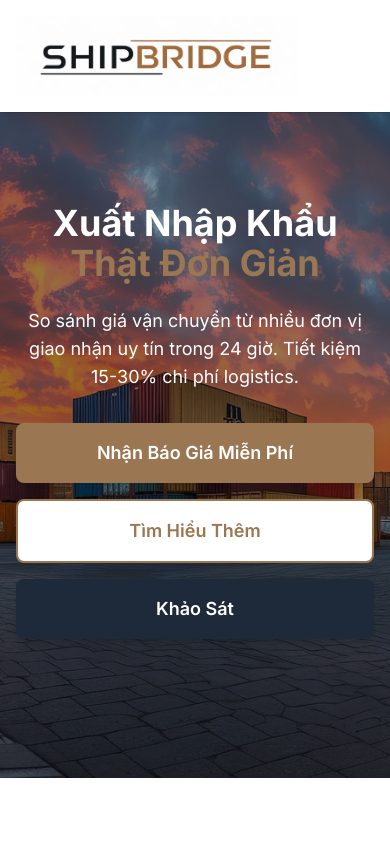
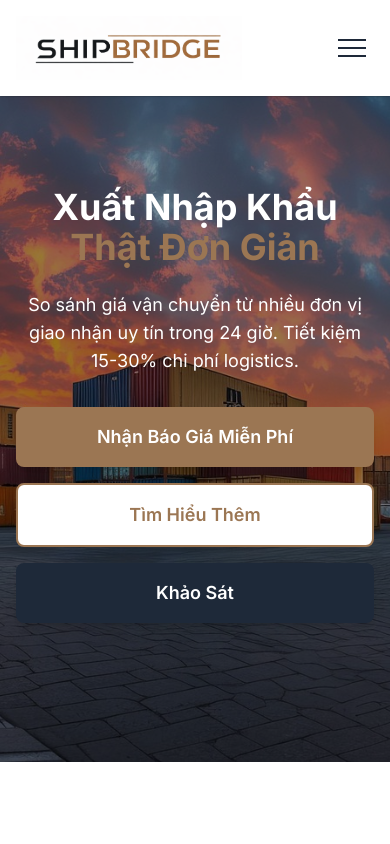
Before and after one commit to minhvu0510/shipbridgevn, a Next.js app: page / in a window 390 px wide. Shown: the top 844 px of the page. Built offline with nearby package versions, Linux system fonts and the light colour scheme.

Commit message:
Add mobile menu

```diff
--- a/app/page.js
+++ b/app/page.js
@@ -5,6 +5,7 @@ import { useState } from "react";
 
 export default function Home() {
   const [lang, setLang] = useState("vi");
+  const [mobileMenuOpen, setMobileMenuOpen] = useState(false);
   const [shipmentType, setShipmentType] = useState("export");
   const [formData, setFormData] = useState({
     name: "",
@@ -213,6 +214,8 @@ ${lang === "vi" ? "Ghi chú" : "Notes"}: ${formData.notes}
 
   const content = t[lang];
 
+  const closeMobileMenu = () => setMobileMenuOpen(false);
+
   return (
     <div className="min-h-screen bg-white text-gray-900">
 
@@ -224,10 +227,11 @@ ${lang === "vi" ? "Ghi chú" : "Notes"}: ${formData.notes}
               alt="ShipBridge"
               width={400}
               height={100}
-              className="h-20 w-auto"
+              className="h-16 sm:h-20 w-auto"
             />
           </div>
 
+          {/* Desktop Menu */}
           <div className="hidden md:flex items-center gap-8 font-medium text-gray-700">
             <a href="#home" className="hover:text-[#9B7653]">{content.nav.home}</a>
             <a href="#features" className="hover:text-[#9B7653]">{content.nav.features}</a>
@@ -245,7 +249,42 @@ ${lang === "vi" ? "Ghi chú" : "Notes"}: ${formData.notes}
 
             <a href="#quote" className="bg-[#9B7653] text-white px-6 py-2 rounded-lg hover:bg-[#8B6643]">{content.nav.quote}</a>
           </div>
+
+          {/* Mobile Hamburger Button */}
+          <button
+            onClick={() => setMobileMenuOpen(!mobileMenuOpen)}
+            className="md:hidden flex flex-col gap-1.5 p-2"
+            aria-label="Menu"
+          >
+            <span className={`block w-7 h-0.5 bg-gray-800 transition-all ${mobileMenuOpen ? 'rotate-45 translate-y-2' : ''}`}></span>
+            <span className={`block w-7 h-0.5 bg-gray-800 transition-all ${mobileMenuOpen ? 'opacity-0' : ''}`}></span>
+            <span className={`block w-7 h-0.5 bg-gray-800 transition-all ${mobileMenuOpen ? '-rotate-45 -translate-y-2' : ''}`}></span>
+          </button>
         </nav>
+
+        {/* Mobile Menu Dropdown */}
+        <div className={`md:hidden overflow-hidden transition-all duration-300 ${mobileMenuOpen ? 'max-h-screen' : 'max-h-0'}`}>
+          <div className="px-4 py-4 bg-white border-t border-gray-200 space-y-3">
+            <a href="#home" onClick={closeMobileMenu} className="block py-3 px-4 rounded-lg hover:bg-gray-100 text-gray-700 font-medium">{content.nav.home}</a>
+            <a href="#features" onClick={closeMobileMenu} className="block py-3 px-4 rounded-lg hover:bg-gray-100 text-gray-700 font-medium">{content.nav.features}</a>
+            <a href="#how-it-works" onClick={closeMobileMenu} className="block py-3 px-4 rounded-lg hover:bg-gray-100 text-gray-700 font-medium">{content.nav.how}</a>
+            <a href="#about" onClick={closeMobileMenu} className="block py-3 px-4 rounded-lg hover:bg-gray-100 text-gray-700 font-medium">{content.nav.about}</a>
+            <a href="#contact" onClick={closeMobileMenu} className="block py-3 px-4 rounded-lg hover:bg-gray-100 text-gray-700 font-medium">{content.nav.contact}</a>
+
+            <button
+              onClick={() => {
+                setLang(lang === "vi" ? "en" : "vi");
+                closeMobileMenu();
+              }}
+              className="w-full flex items-center justify-center gap-2 py-3 px-4 rounded-lg border-2 border-gray-300 hover:border-[#9B7653] hover:text-[#9B7653] text-gray-700 font-medium"
+            >
+              <span className="text-xl">🌐</span>
+              <span>{lang === "vi" ? "English" : "Tiếng Việt"}</span>
+            </button>
+
+            <a href="#quote" onClick={closeMobileMenu} className="block w-full bg-[#9B7653] text-white py-3 px-4 rounded-lg hover:bg-[#8B6643] text-center font-semibold">{content.nav.quote}</a>
+          </div>
+        </div>
       </header>
 
       <section
```
